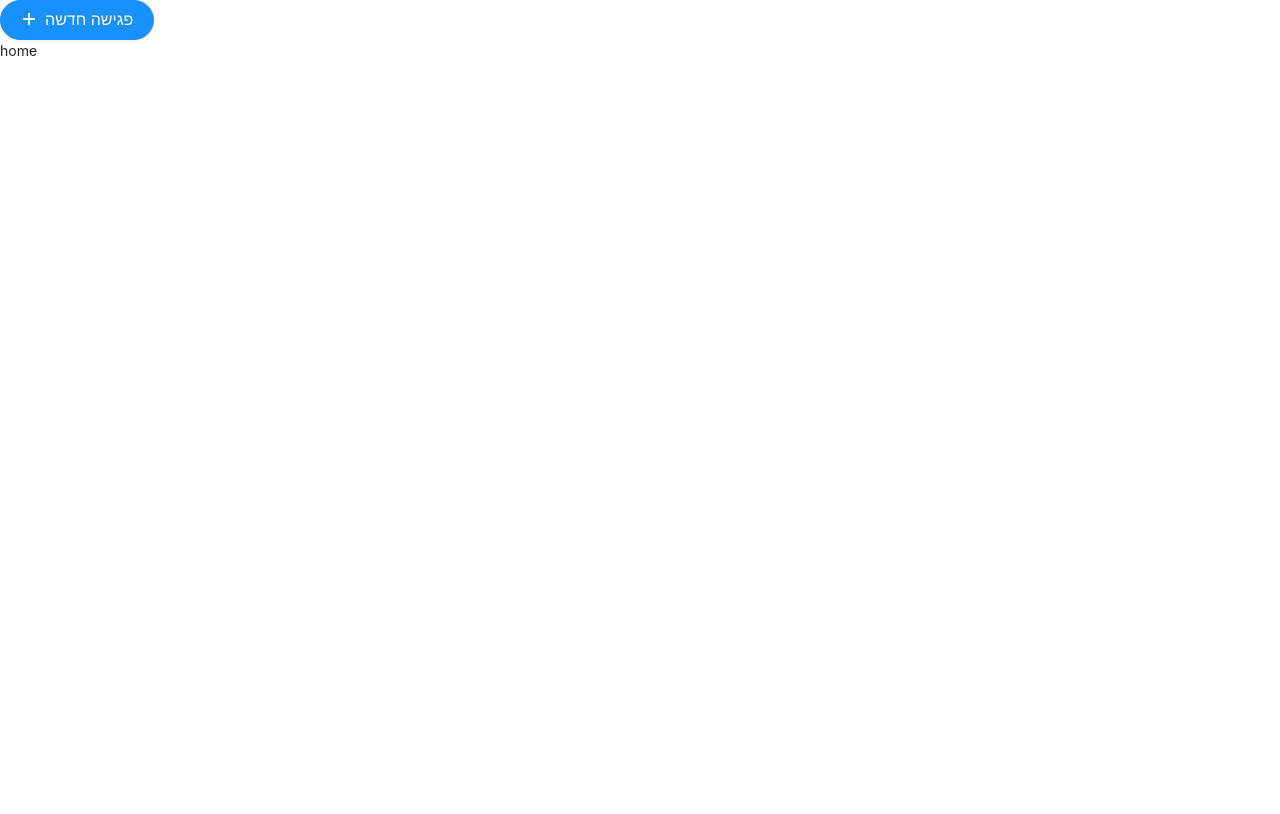
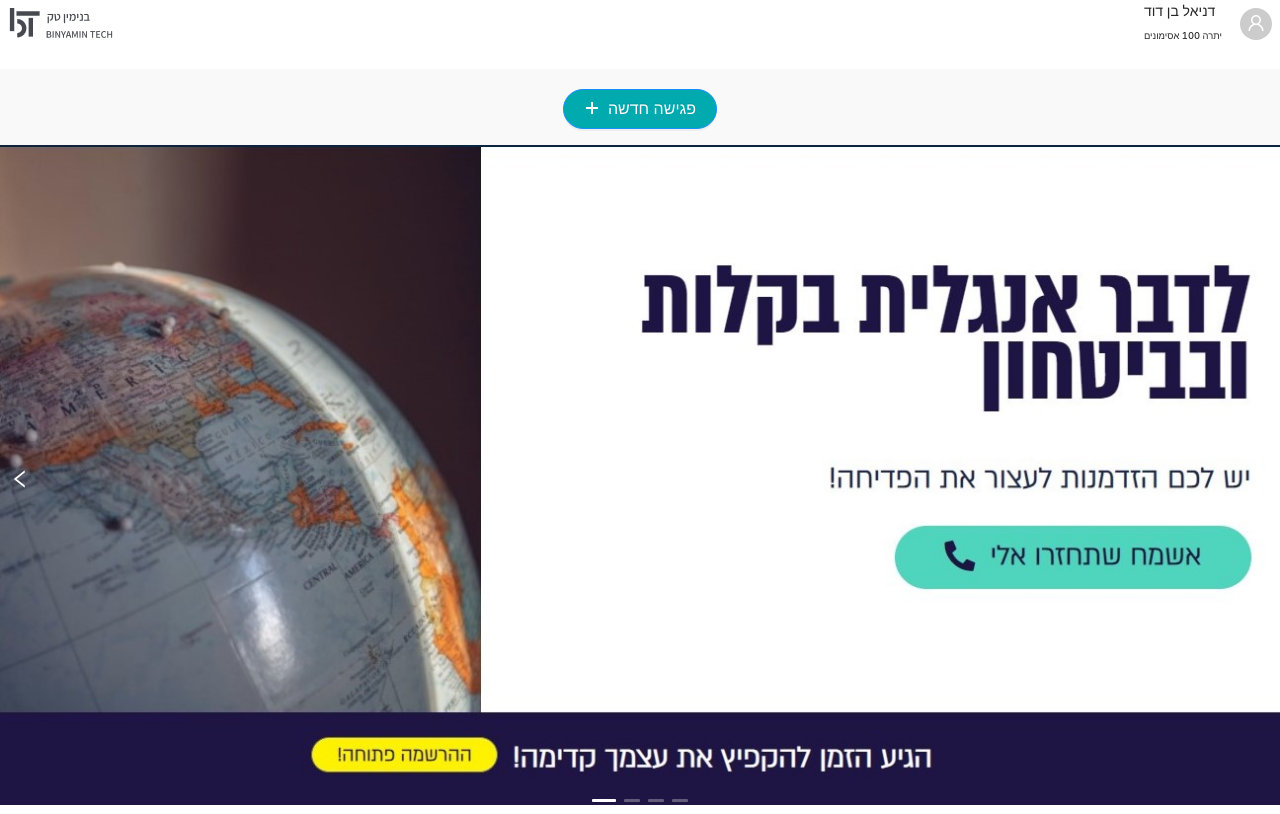
Before and after one commit to betabinyamintech/conference, a React (Create React App) app: page /home in a window 1280 px wide. Built offline with nearby package versions, Linux system fonts and the light colour scheme; no server answers.

Commit message:
add home page carusale

```diff
--- /dev/null
+++ b/src/components/Home.css
@@ -0,0 +1,20 @@
+.ant-carousel .slick-prev,
+.ant-carousel .slick-prev:hover {
+  left: 10px;
+  z-index: 2;
+  color: white;
+  font-size: 20px;
+  height: 30px;
+}
+
+.ant-carousel .slick-next,
+.ant-carousel .slick-next:hover {
+  right: 10px;
+  z-index: 2;
+  color: white;
+  font-size: 20px;
+  height: 30px;
+}
+.text  {
+    margin: 10;
+  }
--- a/src/components/Home.js
+++ b/src/components/Home.js
@@ -1,22 +1,88 @@
 import { Button } from "antd";
 import React, { useState, useContext } from "react";
-import { PlusOutlin, PlusOutlined } from '@ant-design/icons';
+import { PlusOutlined, LeftOutlined, RightOutlined, BoldOutlined } from '@ant-design/icons';
+import { Link } from "react-router-dom";
+import { Carousel } from 'antd';
+import english from '../img/english.jpg';
+import wordPress from '../img/wordPress.jpg';
+import ProfileHeader from "./UserProfile/ProfileHeader";
+import '../components/Home.css';
+
+function onChange(a, b, c) {
+}
+const contentStyle = {
+  //height: '160px',
+  color: '#fff',
+  lineHeight: '160px',
+  textAlign: 'center',
+  background: '#00aaaf'
+};
+
+const headDiv = {
+  height: '2cm',
+  textAlign: 'center',
+  background: '#F9F9F9',
+  lineHeight: '80px',
+
+}
+
+const middleDiv = {
+  height: '2cm',
+  textAlign: 'center',
+  background: '#F9F9F9',
+  lineHeight: '80px',
+
+}
 
 
 
 const Home = () => {
 
-
   return (
     <>
+      <ProfileHeader></ProfileHeader>
+      <div style={{ height: '20px' }}></div>
       <div>
-        <Button type="primary" shape="round" icon={<PlusOutlined />} size={"large"}>
+        <div style={headDiv}>
+          <Link to="/bookrequest">
+            <Button type="primary" style={{ background: '#00AAAF' }} shape="round" icon={<PlusOutlined />} size={"large"}>
               פגישה חדשה
-        </Button>
-        <p>home</p>
+            </Button></Link>
+        </div>
+        <div >
+          <div >
+            {/* <p style={text}>כדאי לדעת</p> */}
+            <Carousel afterChange={onChange} arrows prevArrow={<LeftOutlined />} nextArrow={<RightOutlined />}>
+              <div>
+                <h3 style={contentStyle}>
+                  <img alt="example" src={english} style={{ width: '100%' }} /></h3>
+              </div>
+              <div>
+                <h3 style={contentStyle}>
+                  <img alt="example" src={wordPress} style={{ width: '100%' }} /></h3>
+              </div>
+              <div>
+                <h3 style={contentStyle}>
+                  <img alt="example" src={english} style={{ width: '100%' }} /></h3>
+              </div>
+              <div>
+                <h3 style={contentStyle}>
+                  <img alt="example" src={wordPress} style={{ width: '100%' }} /></h3>
+              </div>
+            </Carousel>
+          </div>
+        </div>
       </div>
     </>
   )
 }
 
+
+
+
+
+
+
+
+
 export default Home;
```
Also changed, not shown: src/img/english.jpg (added), src/img/wordPress.jpg (added). Lines whose indentation alone changed are shown as unchanged.
